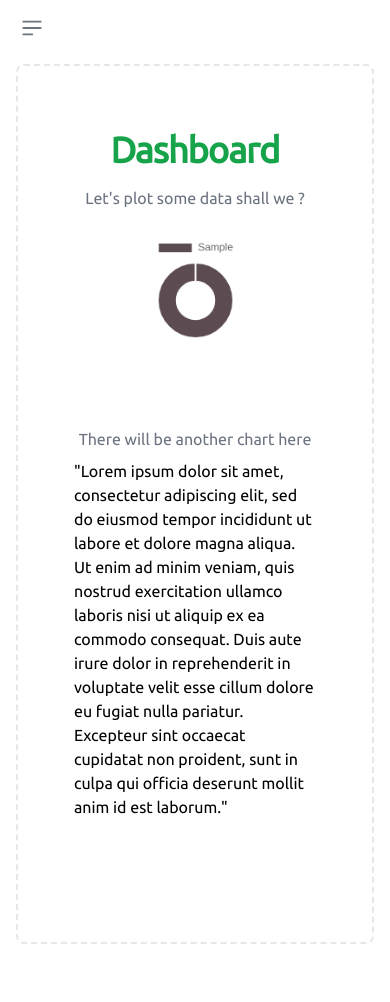
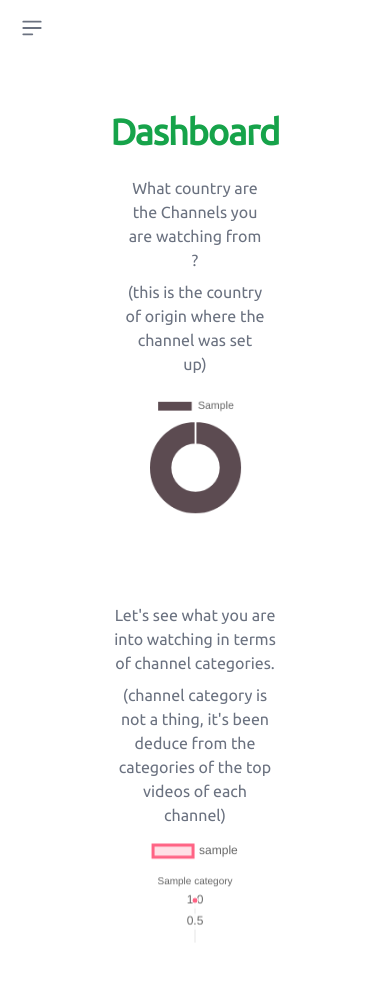
Before and after one commit to Nico404/hand-picked, a Flask app: page /dashboard in a window 390 px wide. Before the commit the page ends 944 px from the top, so only its background shows below. Run offline with Flask 3, Linux system fonts and the light colour scheme; a user stored in the database is signed in; tables that the repository leaves empty hold one stand-in row (values such as "Sample post"); some libraries are stand-ins or nearby versions.

Commit message:
radar chart and category tags

```diff
--- a/app/routes.py
+++ b/app/routes.py
@@ -5,6 +5,7 @@
 from backend.database import db
 from backend.email_management.send_support import send_simple_message
 from backend.repository import (
+    ChannelRepository,
     CustomQueryRepository,
     UserSubscriptionRepository,
     VideoCategoryRepository,
@@ -42,20 +43,36 @@
             api_service = ApiService(current_user)
             api_service.save_video_categories(api_service.get_video_categories())
 
-        # # Fetch channels in need of categorization and update the calculated category field
-        # api_service = ApiService(current_user)
+            # Fetch channels in need of categorization and update the calculated category field
+            # api_service = ApiService(current_user)
+            # api_service.update_channel_calculated_category()
 
-        # api_service.update_channel_calculated_category()
+        print(
+            customqueryrepository.get_subscription_categorie_count(current_user.user_id)
+        )
 
-    return render_template("dashboard.html", custom_data=custom_data)
+        # Get the number of subscriptions per category
+        labels, data = customqueryrepository.get_subscription_categorie_count(
+            current_user.user_id
+        )
+
+    return render_template(
+        "dashboard.html",
+        custom_data=custom_data,
+        labels=labels,
+        data=data,
+        username=current_user.username,
+    )
 
 
 @main_bp.route("/yourpicks")
 @login_required
 def yourpicks():
     if current_user.is_authenticated and current_user.youtube_credentials:
+        usersubscriptionrepository = UserSubscriptionRepository()
+        channelrepository = ChannelRepository()
+
         # Get all the UserSubscription objects that belong to the current user
-        usersubscriptionrepository = UserSubscriptionRepository()
         user_subscriptions = (
             usersubscriptionrepository.get_user_subscription_list_enriched(
                 current_user.user_id
@@ -66,19 +83,63 @@
         # If there are no UserSubscription objects, fetch the user's subscriptions and the channels from the API
         if len(user_subscriptions) == 0:
             api_service = ApiService(current_user)
+            # get and save the user's subscriptions from the YouTube API
             user_subscriptions = api_service.get_user_subscriptions()
             api_service.save_user_subscriptions(user_subscriptions)
+
+            # extract the channel IDs from the subscriptions
             channel_ids = [
                 user_subscription["snippet"]["resourceId"]["channelId"]
                 for user_subscription in user_subscriptions
             ]
+            # fetch their channel details from the YouTube API
             api_service.save_channel(api_service.get_channel(channel_ids))
 
+            # get the enriched UserSubscription objects from the database using the current user's ID
             user_subscriptions = (
                 usersubscriptionrepository.get_user_subscription_list_enriched(
                     current_user.user_id
                 )
             )
+
+        elif len(user_subscriptions) > 0:
+            # Get the user's subscriptions
+            user_subscriptions = (
+                usersubscriptionrepository.get_user_subscription_list_enriched(
+                    current_user.user_id
+                )
+            )
+
+            # Fetch the user's subscription list from the API
+            api_service = ApiService(current_user)
+            user_subscriptions_api = api_service.get_user_subscriptions()
+
+            # Create lists to store channel IDs from local and API sources
+            local_channel_ids = [
+                user_subscription.channel_id for user_subscription in user_subscriptions
+            ]
+            api_channel_ids = [
+                user_subscription["snippet"]["resourceId"]["channelId"]
+                for user_subscription in user_subscriptions_api
+            ]
+
+            # Find new channel IDs in the API response
+            new_channel_ids = list(set(api_channel_ids) - set(local_channel_ids))
+
+            # Save the new subscriptions to the local database
+            api_service.save_user_subscriptions(user_subscriptions_api)
+
+            # Fetch the new channel subscriptions
+            new_subscriptions_channel = api_service.get_channel(new_channel_ids)
+            api_service.save_channel(new_subscriptions_channel)
+
+            # get the enriched UserSubscription objects from the database using the current user's ID
+            user_subscriptions = (
+                usersubscriptionrepository.get_user_subscription_list_enriched(
+                    current_user.user_id
+                )
+            )
+
     return render_template("yourpicks.html", user_subscriptions=user_subscriptions)
 
 
--- /dev/null
+++ b/app/static/js/radar_chart_dashboard.js
@@ -0,0 +1,34 @@
+function createChart(labels, data, username) {
+    const chartData = {
+        labels: labels,
+        datasets: [{
+            label: username,
+            data: data,
+            fill: true,
+            backgroundColor: 'rgba(255, 99, 132, 0.2)',
+            borderColor: 'rgb(255, 99, 132)',
+            pointBackgroundColor: 'rgb(255, 99, 132)',
+            pointBorderColor: '#fff',
+            pointHoverBackgroundColor: '#fff',
+            pointHoverBorderColor: 'rgb(255, 99, 132)'
+        }]
+    };
+
+    const chartConfig = {
+        type: 'radar',
+        data: chartData,
+        options: {
+            scale: {
+                min: 0,
+            },
+            elements: {
+                line: {
+                    borderWidth: 3
+                }
+            }
+        },
+    };
+
+    const ctx = document.getElementById('radar_chart').getContext('2d');
+    const myChart = new Chart(ctx, chartConfig);
+}
--- a/app/templates/base.html
+++ b/app/templates/base.html
@@ -68,11 +68,13 @@
           <ul id="dropdown-example" class="hidden py-2 space-y-2">
             <li>
               <a href="{{ url_for('main.dashboard') }}"
-                class="flex items-center w-full p-2 text-base font-normal text-gray-900 transition duration-75 rounded-lg pl-11 group hover:bg-gray-100 dark:text-white dark:hover:bg-gray-700">Countries</a>
+                class="flex items-center w-full p-2 text-base font-normal text-gray-900 transition duration-75 rounded-lg pl-11 group hover:bg-gray-100 dark:text-white dark:hover:bg-gray-700">Channel
+                Countries</a>
             </li>
             <li>
               <a href="{{ url_for('main.dashboard') }}#spider_chart"
-                class="flex items-center w-full p-2 text-base font-normal text-gray-900 transition duration-75 rounded-lg pl-11 group hover:bg-gray-100 dark:text-white dark:hover:bg-gray-700">Spider</a>
+                class="flex items-center w-full p-2 text-base font-normal text-gray-900 transition duration-75 rounded-lg pl-11 group hover:bg-gray-100 dark:text-white dark:hover:bg-gray-700">Subscription
+                Profile</a>
             </li>
             <li>
               <a href="#"
@@ -200,10 +202,10 @@
   </aside>
 
   <div class="p-4 sm:ml-64">
-    <div class="p-4 border-2 border-gray-200 border-dashed rounded-lg dark:border-gray-700">
-      {% block content %}{% endblock %}
+    <!-- <div class="p-4 border-2 border-gray-200 border-dashed rounded-lg dark:border-gray-700"> -->
+    {% block content %}{% endblock %}
 
-      <!-- <div class="grid grid-cols-3 gap-4 mb-4">
+    <!-- <div class="grid grid-cols-3 gap-4 mb-4">
         <div class="flex items-center justify-center h-24 rounded bg-gray-50 dark:bg-gray-800">
           <p class="text-2xl text-gray-400 dark:text-gray-500">+</p>
         </div>
@@ -252,7 +254,7 @@
   </div> -->
 
 
-    </div>
+  </div>
   </div>
   <script src="https://cdnjs.cloudflare.com/ajax/libs/flowbite/1.6.3/flowbite.min.js"></script>
 
--- a/app/templates/dashboard.html
+++ b/app/templates/dashboard.html
@@ -7,12 +7,14 @@
         <h2 class="mb-4 text-4xl tracking-tight font-extrabold text-center text-green-600 dark:text-green-600">
           Dashboard
         </h2>
-        <p class="mb-2 lg:mb-16 font-light text-center text-gray-500 dark:text-gray-400 sm:text-xl">
-          Let's plot some data shall we ?
-        </p>
       </div>
 
-      <div class="overflow-hidden w-1/2 mx-auto">
+      <div class="overflow-hidden w-1/2 mx-auto text-center">
+        <p class="mb-2 lg:mb-2 font-light text-center text-gray-500 dark:text-gray-400 sm:text-xl">
+          What country are the Channels you are watching from ?
+        </p>
+        <p class="mt-2 mb-2 lg:mb-16 font-light text-center text-gray-500 dark:text-gray-400 sm:text-sm">(this is the
+          country of origin where the channel was set up)</p>
         <canvas class="p-2" id="chartDoughnut"></canvas>
       </div>
 
@@ -26,16 +28,22 @@
         createDoughnutChart(customData);
       </script>
 
-      <p id="spider_chart"
-        class="mt-20 mb-2 lg:mb-16 font-light text-center text-gray-500 dark:text-gray-400 sm:text-xl">
-        There will be another chart here
-      </p>
-      <p> "Lorem ipsum dolor sit amet, consectetur adipiscing elit, sed do eiusmod tempor incididunt ut labore et dolore
-        magna aliqua. Ut enim ad minim veniam, quis nostrud exercitation ullamco laboris nisi ut aliquip ex ea commodo
-        consequat. Duis aute irure dolor in reprehenderit in voluptate velit esse cillum dolore eu fugiat nulla
-        pariatur. Excepteur sint occaecat cupidatat non proident, sunt in culpa qui officia deserunt mollit anim id est
-        laborum."
-      </p>
+
+      <!-- Radar chart -->
+      <script src="../static/js/radar_chart_dashboard.js"></script>
+
+      <div class="overflow-hidden w-3/5 mx-auto text-center">
+        <p id="spider_chart"
+          class="mt-20 mb-2 lg:mb-2 font-light text-center text-gray-500 dark:text-gray-400 sm:text-xl">
+          Let's see what you are into watching in terms of channel categories. </p>
+        <p class="mt-2 mb-2 lg:mb-16 font-light text-center text-gray-500 dark:text-gray-400 sm:text-sm">(channel
+          category is not a thing, it's been
+          deduce from the categories of the top videos of each channel)</p>
+        <canvas id="radar_chart"></canvas>
+        <script>
+          createChart({{ labels| tojson }}, {{ data| tojson }}, {{ username| tojson }});
+        </script>
+      </div>
 
       {% endblock %}
     </section>
```
Also changed, not shown: app/static/js/filter_search_yourpicks.js (+4 -4 lines), app/templates/yourpicks.html (+23 -1 lines), backend/repository.py (+37 -10 lines), backend/service.py (+20 -7 lines).
